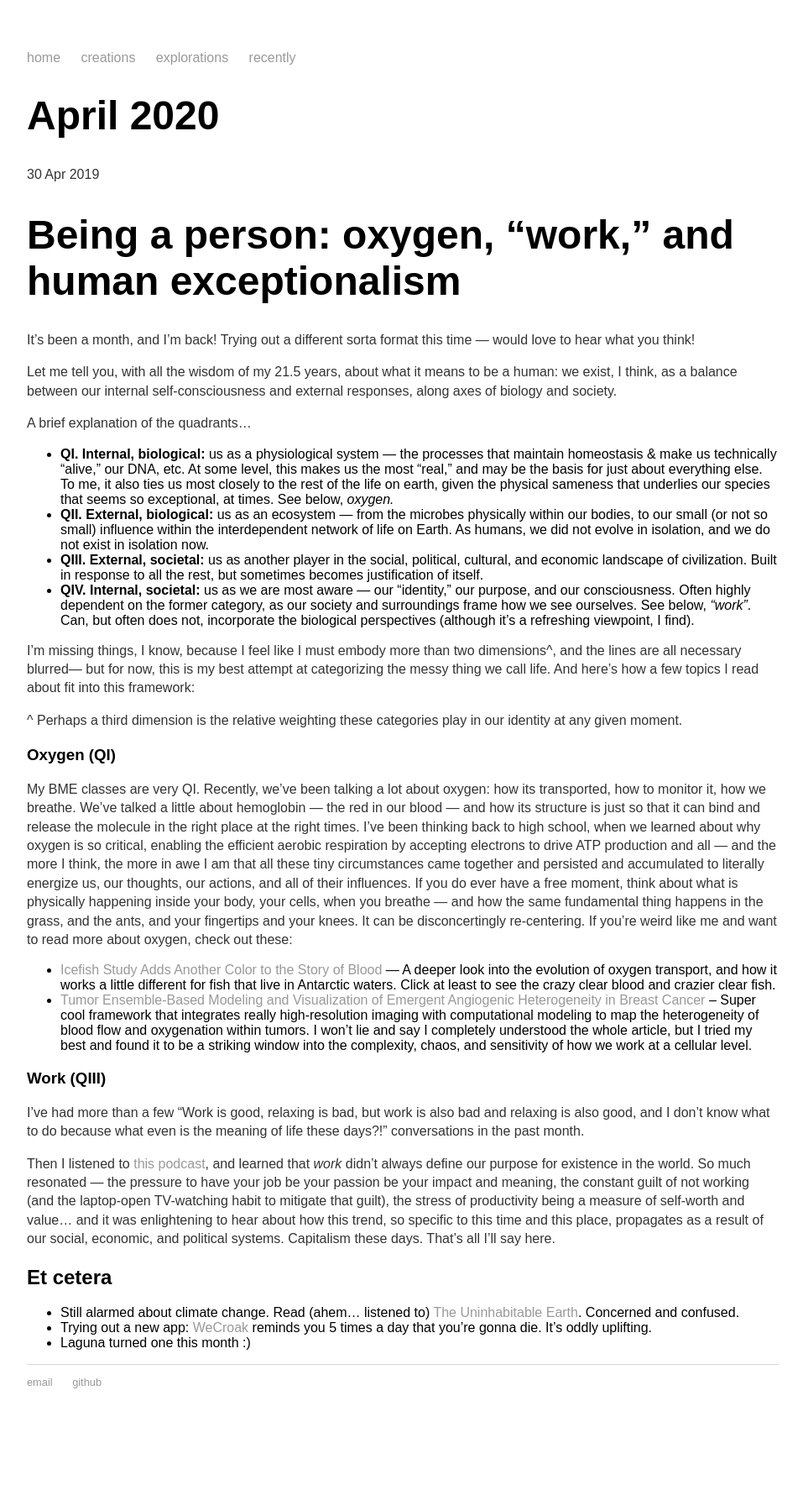
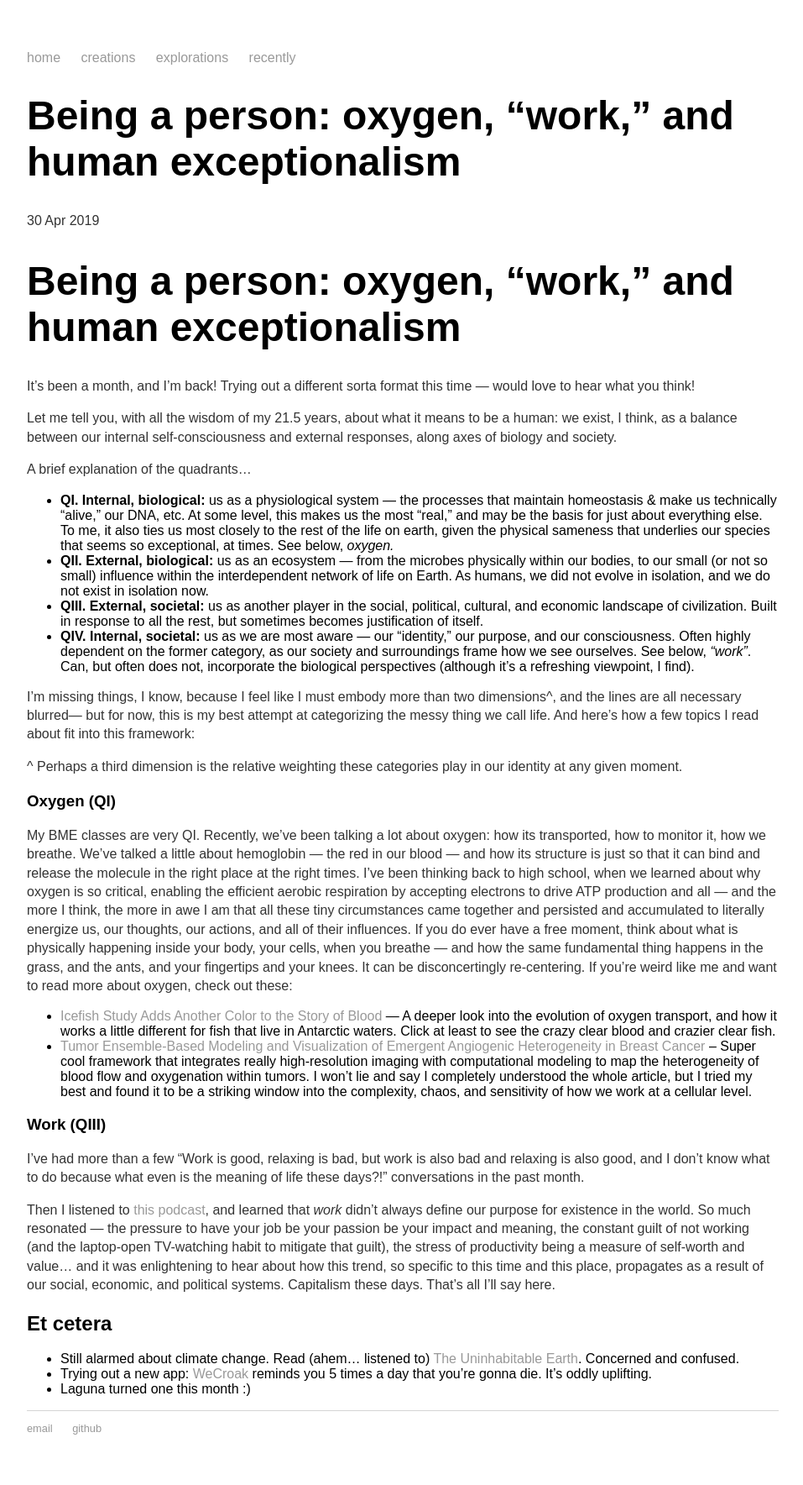
Before and after one commit to mayasheth/mayasheth.github.io, a Jekyll site: the page built from _posts/2019-04-30-april-2019.md, in a window 1280 px wide. Shown: the whole page at 84% size, without its empty margins (160-1117 px from the left). Built offline with Jekyll 4.4.1, drawn with Linux system fonts in a browser that asks for light colours; before the commit the page ends 1713 px from its top, so only the background shows below that.

Commit message:
Update 2019-04-30-april-2019.md

```diff
--- a/_posts/2019-04-30-april-2019.md
+++ b/_posts/2019-04-30-april-2019.md
@@ -1,6 +1,6 @@
 ---
 layout: post
-title: "April 2020"
+title: "Being a person: oxygen, “work,” and human exceptionalism"
 categories: review
 date: 2019-04-30
 ---
```
